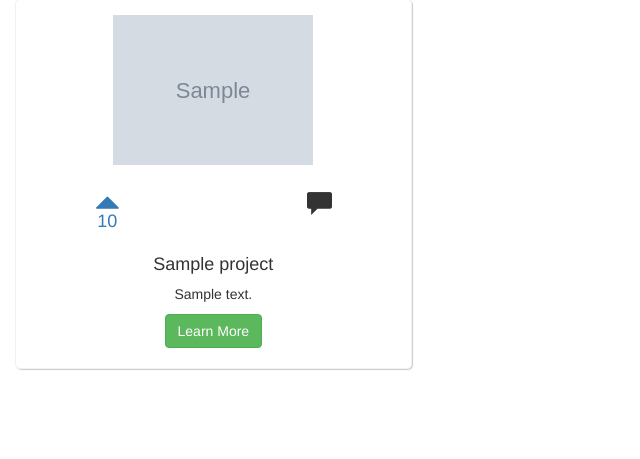
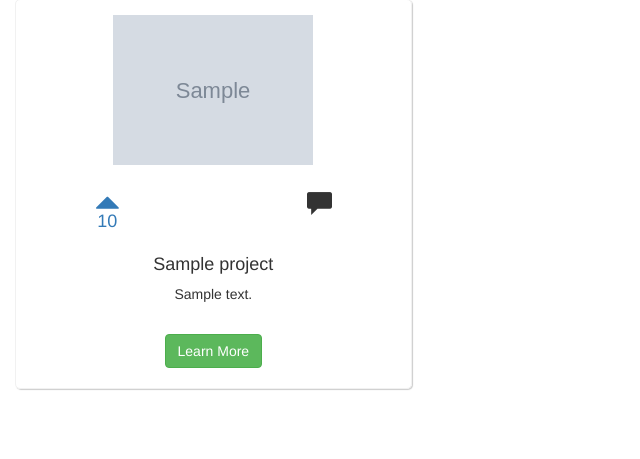
Before and after one commit to restijoi/website, a Django app: template website/templates/index.html in a window 1280 px wide. Shown: the part 724-1183 px from the top of the page, without its empty margins (0-640 px from the left). Before the commit the page ends 1094 px from the top, so only its background shows below. Run offline with Django 3.2, Linux system fonts and the light colour scheme; the template is opened without the code that fills it: most values are stand-ins (such as "Sample title", 1, 10 or a date in 2020); grey boxes marked "Sample" are stand-in pictures; some libraries are stand-ins or nearby versions.

Commit message:
fix layout issue on on homepage

```diff
--- a/website/templates/index.html
+++ b/website/templates/index.html
@@ -38,7 +38,9 @@
 						</div>
 					<h4>{{ project.name }}</h4>
 					<!-- <p class="text-center"><strong>Category:</strong> Drones</p> -->
+					<div style="height:50px">
 					<p>{{ project.description }}</p>
+					</div>
 					<a href="/{{ project.slug }}" class="btn-center btn btn-success">Learn More</a>
 				</div>
 			</div>
```
